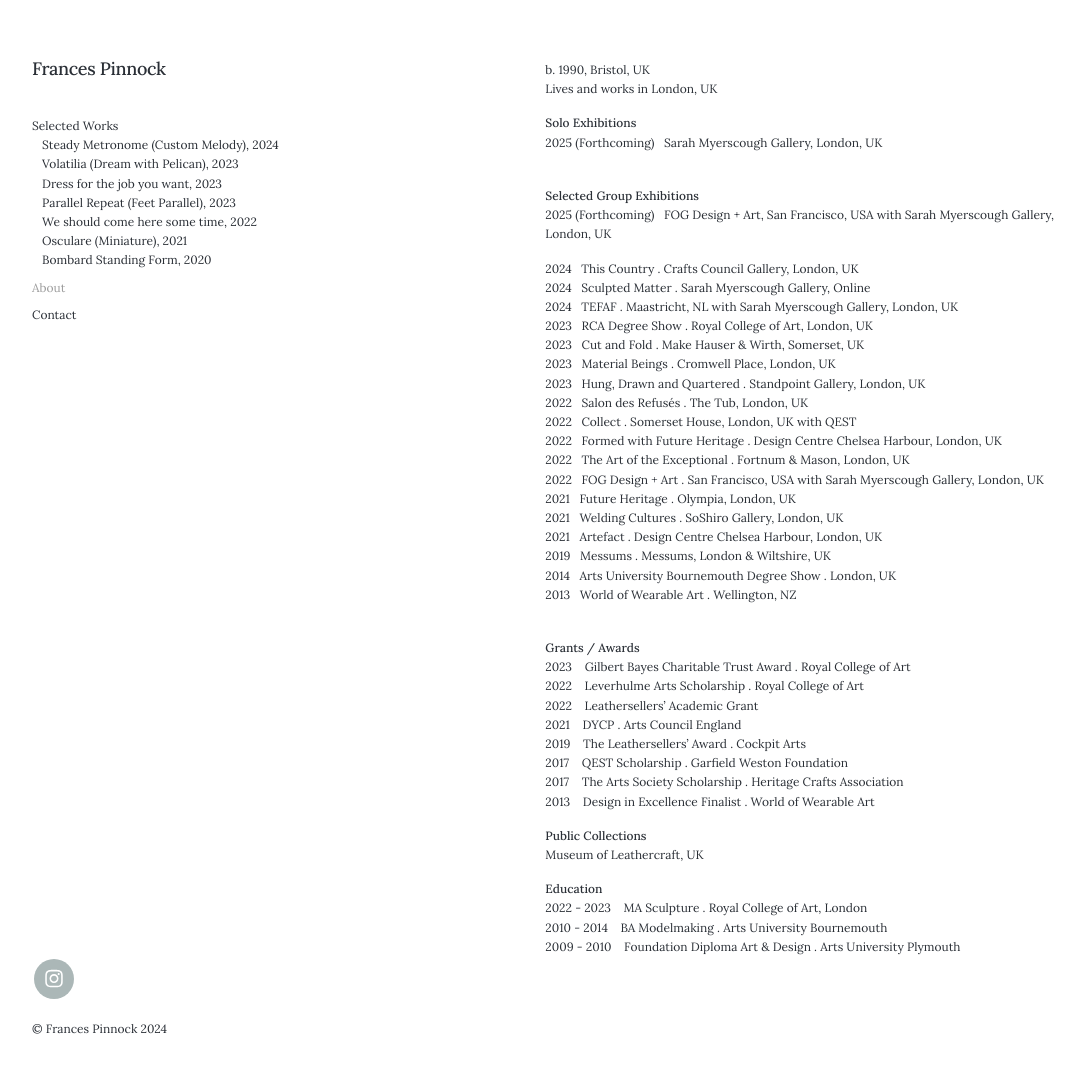
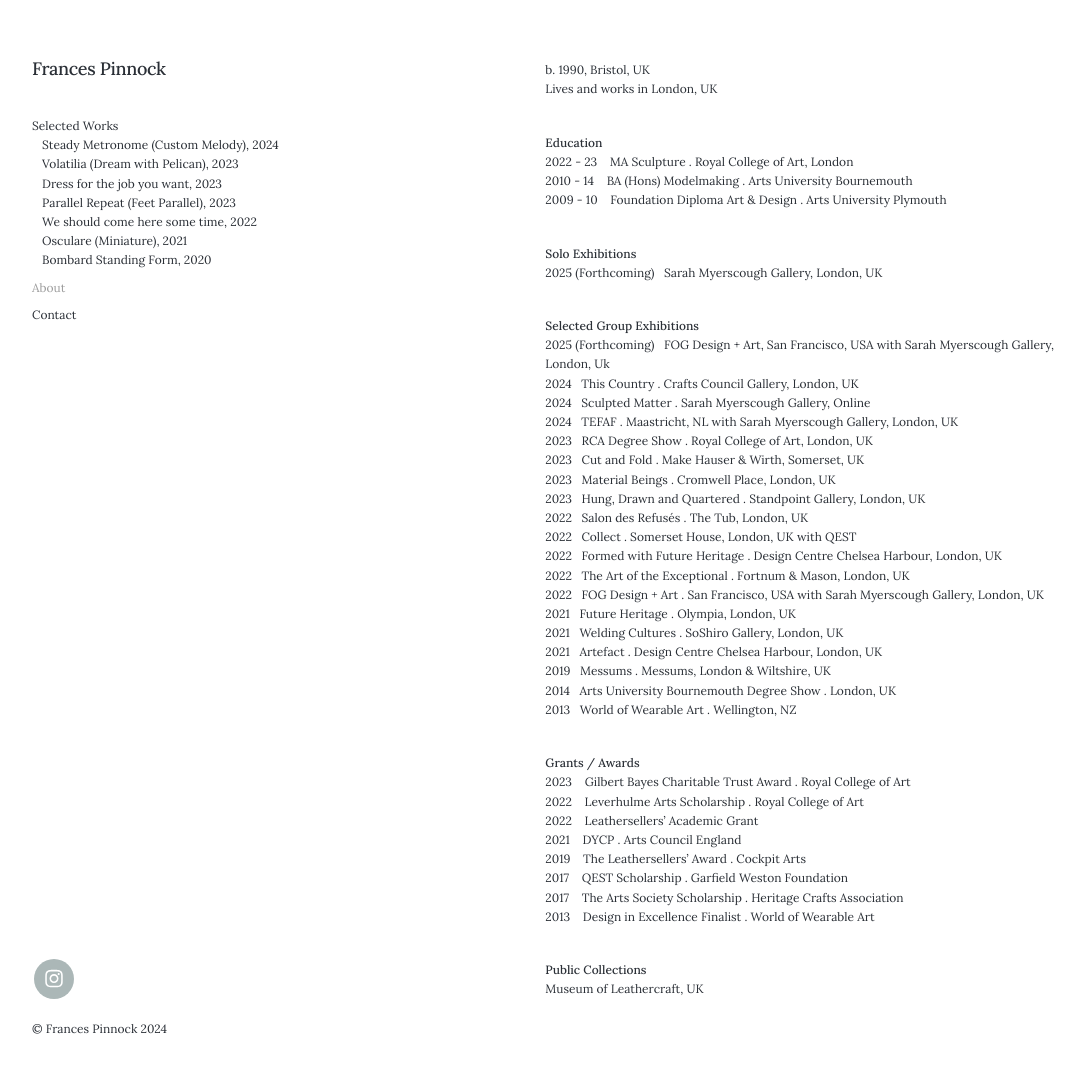
Before and after one commit to francespinnock/francespinnock.github.io, a Jekyll site: the page built from _pages/about.md, in a window 1280 px wide and 1078 px high. Shown: the top 1073 px of the window, without its empty margins (28-1113 px from the left). Built offline with Jekyll 4.4.1, drawn with Linux system fonts in a browser that asks for light colours; nearby versions of some CDN libraries; some web fonts are replaced; part of the change alters nothing that is shown.

Commit message:
Update about.md

```diff
--- a/_pages/about.md
+++ b/_pages/about.md
@@ -8,13 +8,18 @@ b. 1990, Bristol, UK
 Lives and works in London, UK
 <br />
 
+**Education**
+2022 - 23&nbsp;&nbsp;&nbsp; MA Sculpture . Royal College of Art, London
+2010 - 14&nbsp;&nbsp;&nbsp; BA (Hons) Modelmaking . Arts University Bournemouth
+2009 - 10&nbsp;&nbsp;&nbsp; Foundation Diploma Art & Design . Arts University Plymouth
+<br />
+
 **Solo Exhibitions**
 2025 (Forthcoming)&nbsp;&nbsp;&nbsp;Sarah Myerscough Gallery, London, UK
 <br />
 
 **Selected Group Exhibitions**
-2025 (Forthcoming)&nbsp;&nbsp;&nbsp;FOG Design + Art, San Francisco, USA with Sarah Myerscough Gallery, London, UK
-
+2025 (Forthcoming)&nbsp;&nbsp;&nbsp;FOG Design + Art, San Francisco, USA with Sarah Myerscough Gallery, London, Uk
 2024&nbsp;&nbsp;&nbsp;This Country . Crafts Council Gallery, London, UK
 2024&nbsp;&nbsp;&nbsp;Sculpted Matter . Sarah Myerscough Gallery, Online
 2024&nbsp;&nbsp;&nbsp;TEFAF . Maastricht, NL with Sarah Myerscough Gallery, London, UK
@@ -49,9 +54,3 @@ Lives and works in London, UK
 **Public Collections**
 Museum of Leathercraft, UK
 <br />
-
-**Education**
-2022 - 2023&nbsp;&nbsp;&nbsp; MA Sculpture . Royal College of Art, London
-2010 - 2014&nbsp;&nbsp;&nbsp; BA Modelmaking . Arts University Bournemouth
-2009 - 2010&nbsp;&nbsp;&nbsp; Foundation Diploma Art & Design . Arts University Plymouth
-<br />
```
